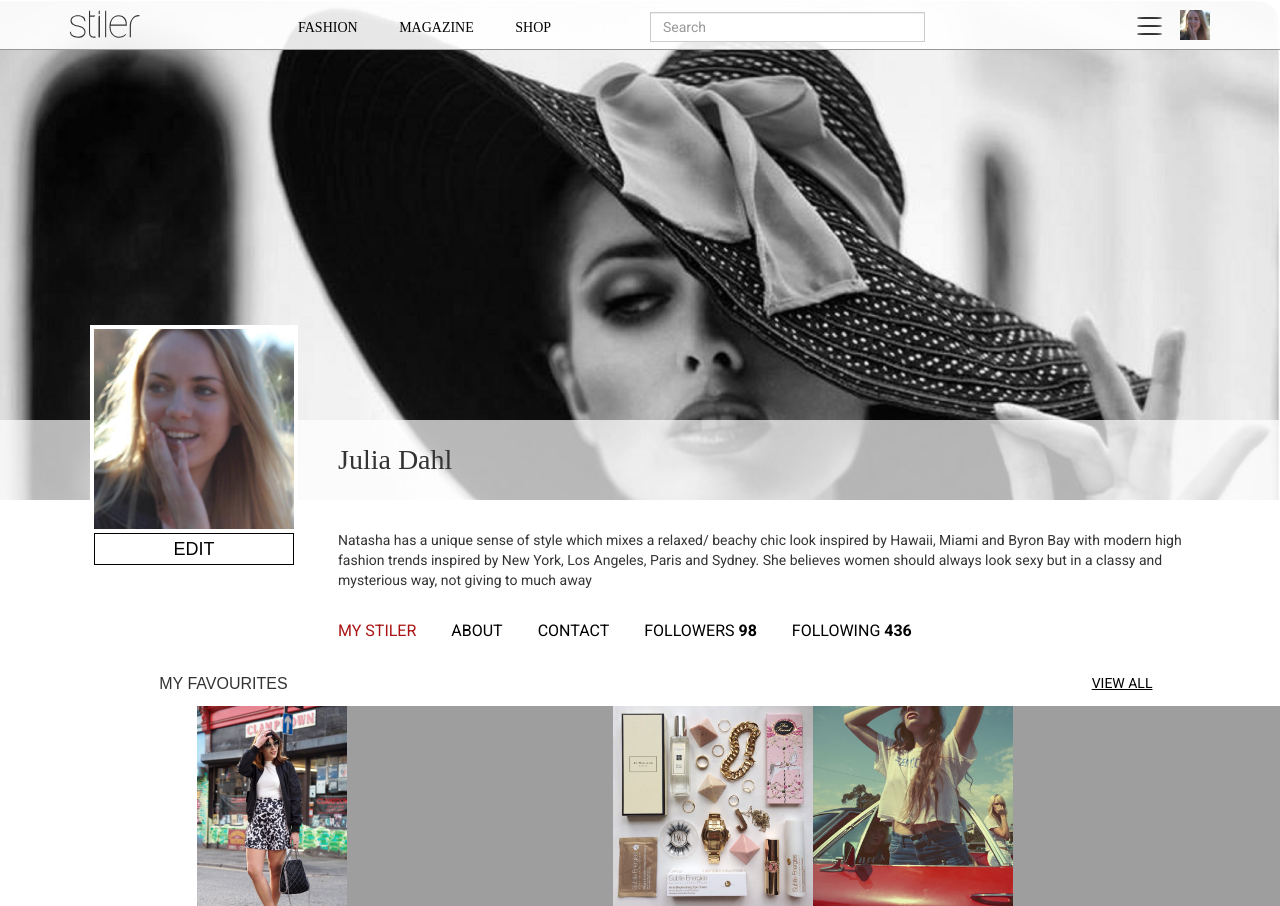
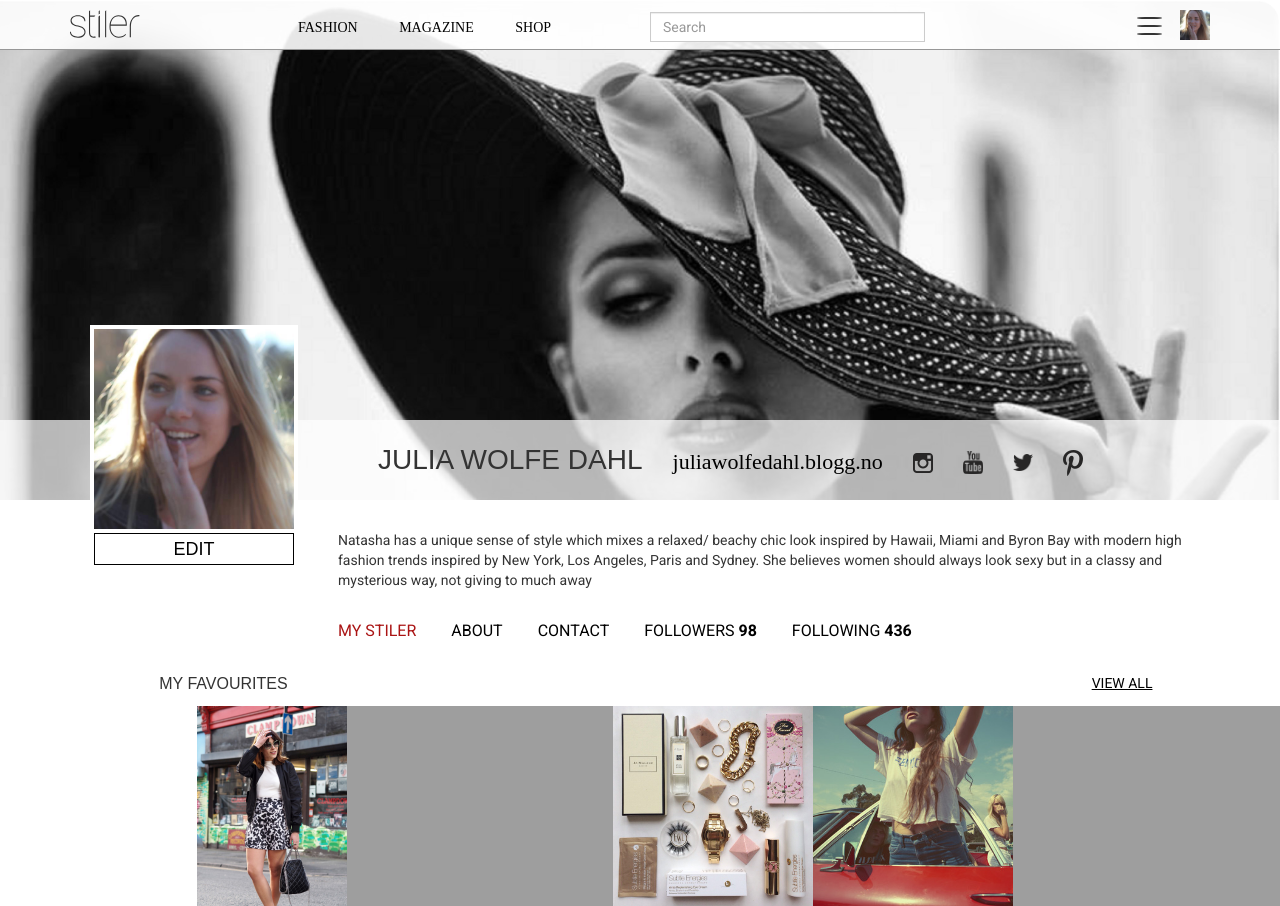
Before and after one commit to julia-nodtvedt/Stiler2.0, a plain HTML site: page myprofile.html in a window 1280 px wide. Shown: the top 906 px of the page. Drawn offline with nearby package versions, Linux system fonts and the light colour scheme.

Commit message:
changes to my profile.html

```diff
--- a/css/main.css
+++ b/css/main.css
@@ -644,17 +644,39 @@ h1.upper{
   }
 }
 
-h1.profile-title{
+ul.profile-heading {
   margin:-80px 0 30px 0;
   font-size: 28px;
   font-family: serif;
   font-weight: normal;
   line-height: 20px;
-  padding-top:30px;
-  min-height:80px;
+  padding-top: 30px;
+  min-height: 80px;
   position:relative;
   overflow: hidden;
 }
+
+ul.profile-heading li {
+  float: left;
+  list-style-type: none;
+  padding-right: 30px;
+}
+
+p.profile-title{
+  font-weight: lighter;
+  font-family: sans-serif;
+  text-transform: uppercase;
+}
+
+a.blog-url {
+  font-size: 22px;
+  color: #000;
+}
+
+ul.profile-heading img {
+  width: 20px;
+}
+
 .profile-description{
   margin:30px 0;
 }
--- a/myprofile.html
+++ b/myprofile.html
@@ -68,7 +68,14 @@
 			<a href="#">Edit</a>
 		</div>
 		<div class="beside-profile-photo">
-			<h1 class="profile-title">Julia Dahl</h1>
+			<ul class="profile-heading">
+				<li><p class="profile-title">Julia Wolfe Dahl</p></li>
+				<li><a href="#" class="blog-url">juliawolfedahl.blogg.no</a></li>
+				<li><a href="#"><img src="icons/instagram.png"></a></li>
+				<li><a href="#"><img src="icons/youtube.png"></a></li>
+				<li><a href="#"><img src="icons/twitter.png"></a></li>
+				<li><a href="#"><img src="icons/pinterest-light.png"></a></li>
+			</ul>
 			<div class="profile-description">
 				<p>Natasha has a unique sense of style which mixes a relaxed/ beachy chic look inspired by Hawaii, Miami and Byron Bay with modern high fashion trends inspired by New York, Los Angeles, Paris and Sydney. She believes women should always look sexy but in a classy and mysterious way, not giving to much away</p>
 			</div>
```
Also changed, not shown: icons/facebook.png (added), icons/instagram.png (added), icons/pinterest-light.png (added), icons/twitter.png (added), icons/youtube.png (added).
